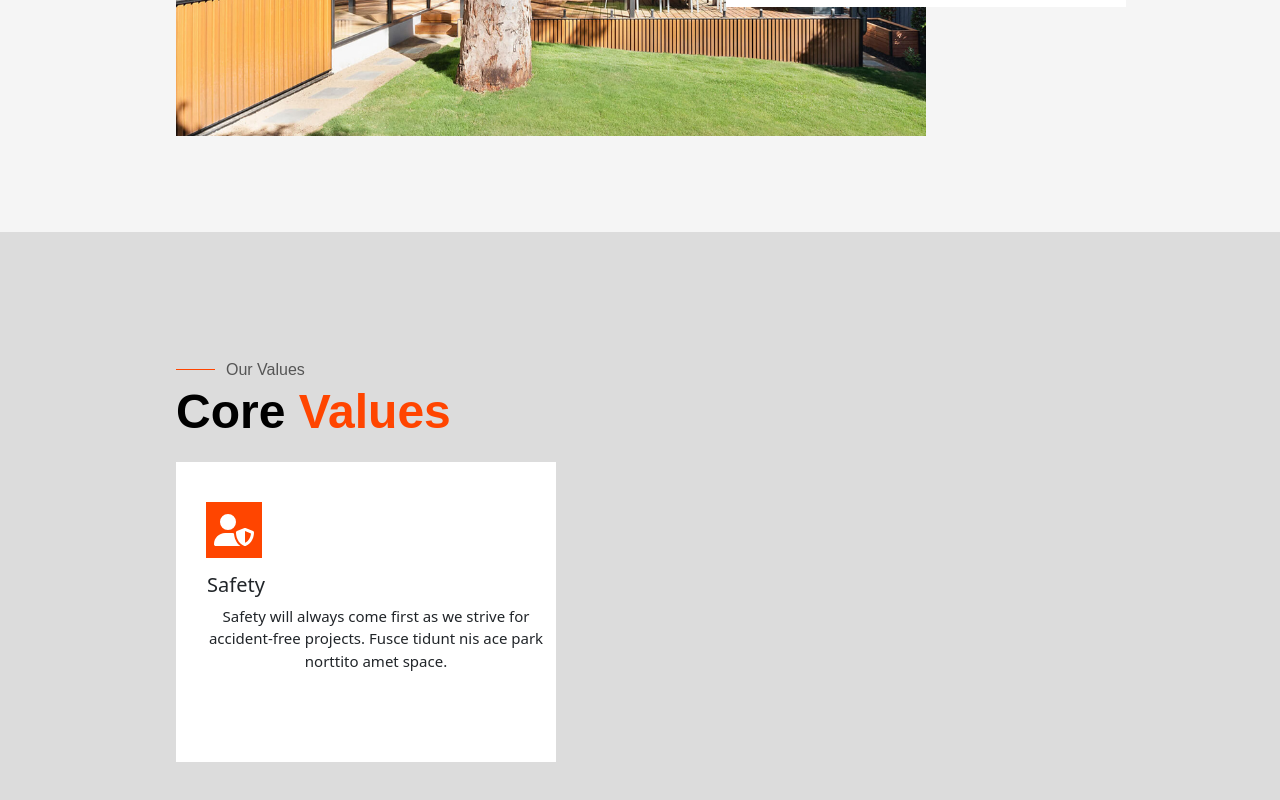
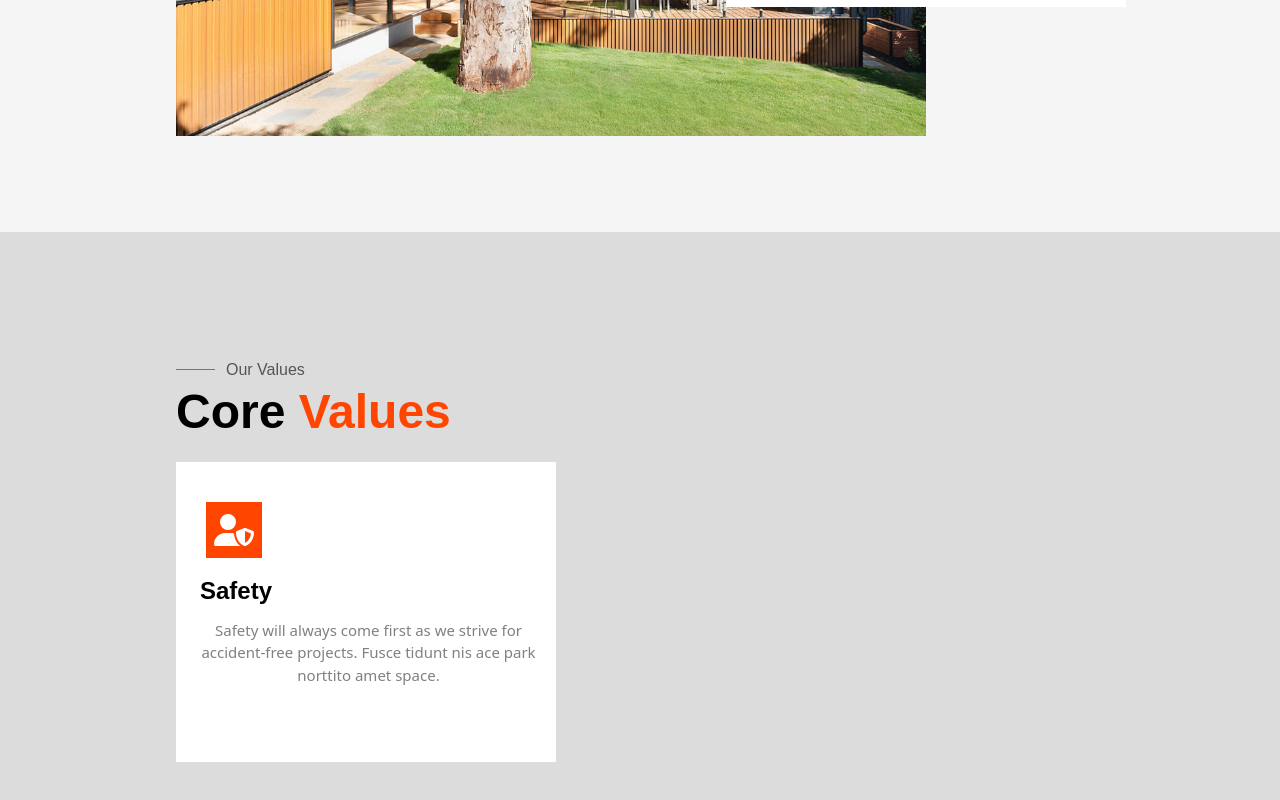
Before and after one commit to Nit-Sub/orcconstruction, a Next.js app: page / in a window 1280 px wide. Shown: the part 4650-5450 px from the top of the page. Built offline with nearby package versions, Linux system fonts and the light colour scheme.

Commit message:
Update CoreValueCard.module.css

```diff
--- a/styles/CoreValueCard.module.css
+++ b/styles/CoreValueCard.module.css
@@ -25,11 +25,17 @@
 
 .title {
     margin-left: -260px;
-
+    font-size: 24px;
+    color: #000;
+    margin-bottom: 10px;
+    font-family: 'Syne', sans-serif;
+    font-weight: 700;
+    line-height: 1.5em;
 }
 
 .p {
-
-margin-left: 20px;
+    color: grey;
+    margin-left: 15px;
+    margin-right: 10px;
 
 }
```
